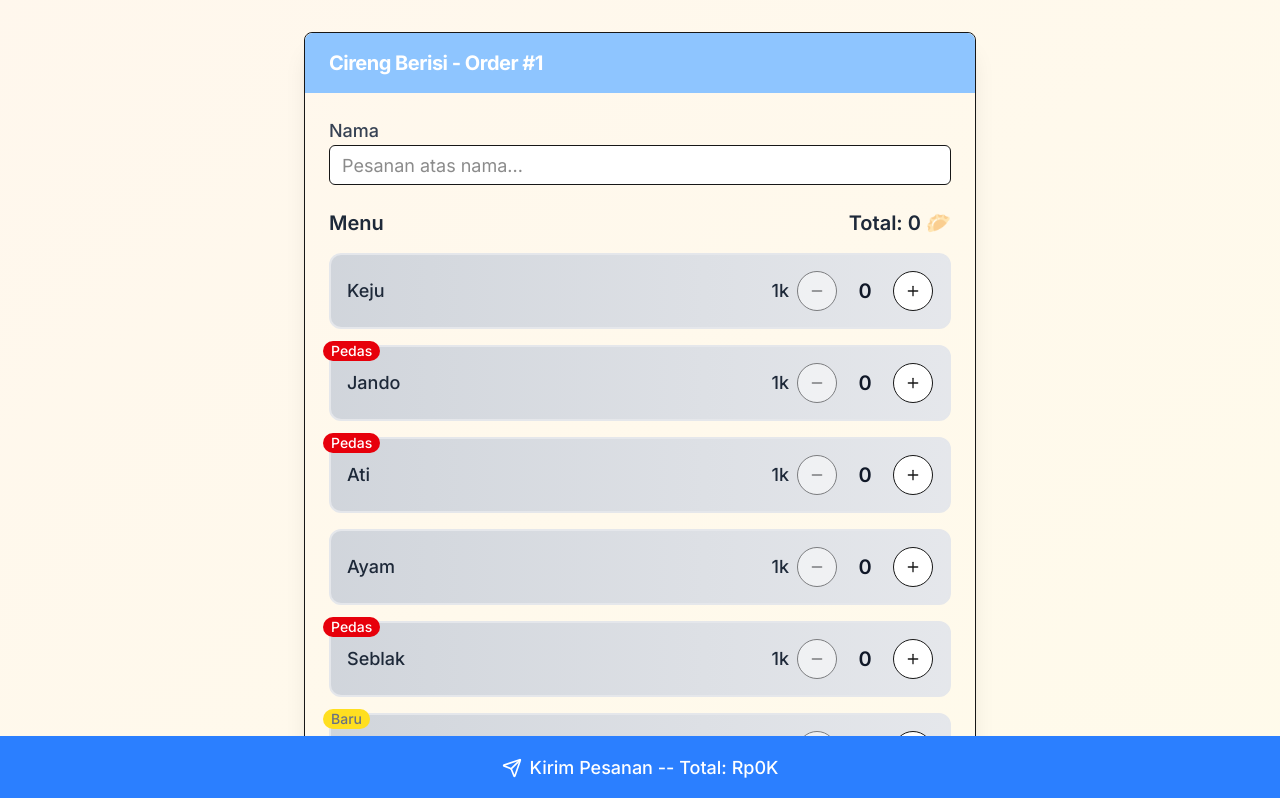
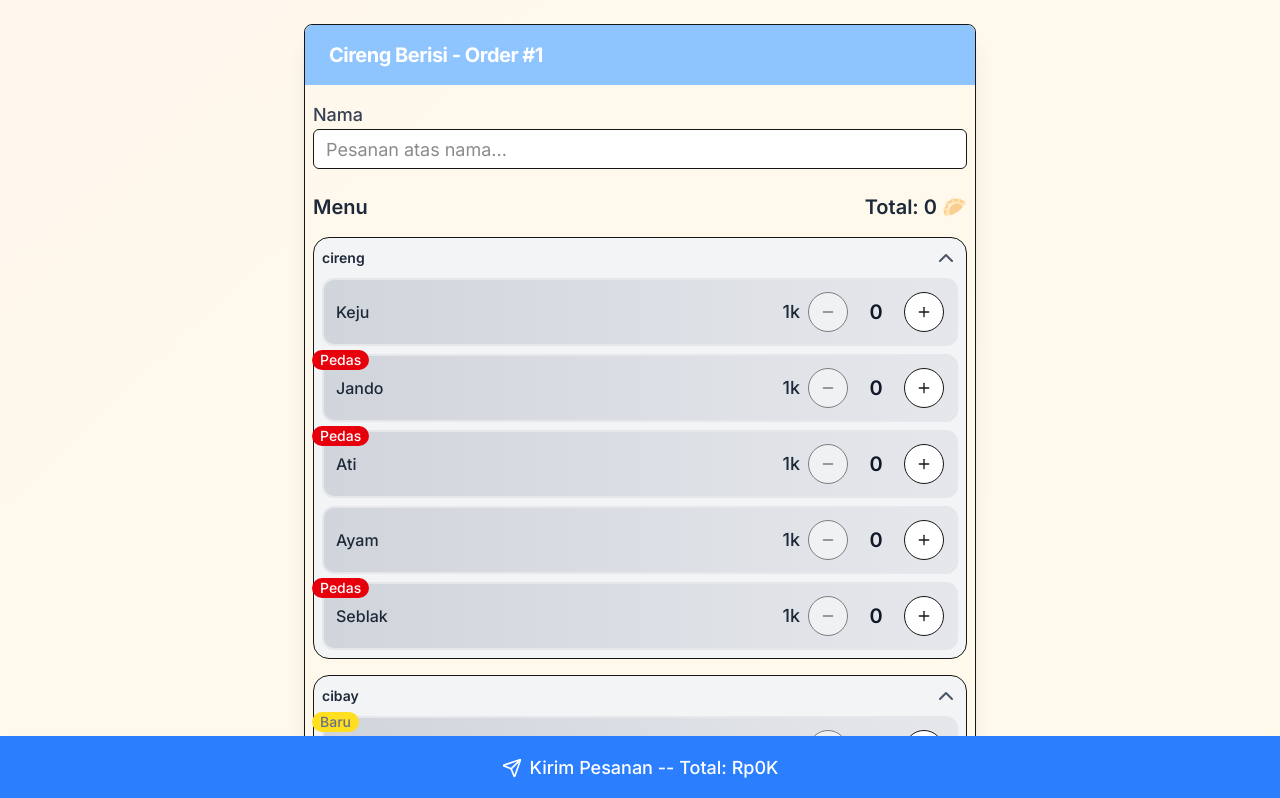
Before and after one commit to 18mson/cireng-berisi, a Next.js app: page / in a window 1280 px wide. Shown: the top 798 px of the page. Built offline with nearby package versions, Linux system fonts and the light colour scheme.

Commit message:
update menu

```diff
--- a/app/page.tsx
+++ b/app/page.tsx
@@ -4,15 +4,17 @@ import { useEffect, useRef, useState } from 'react';
 import { Button } from '@/components/button';
 import { Input } from '@/components/input';
 import { Card, CardContent, CardHeader, CardTitle } from '@/components/card';
-import { Minus, Plus, Send, PlusCircle } from 'lucide-react';
+import { Minus, Plus, Send, PlusCircle, ChevronUp } from 'lucide-react';
 import clsx from 'clsx';
 import toast, { Toaster } from 'react-hot-toast';
 
 interface MenuItem {
+  id: number;
   name: string;
   count: number;
   price: string;
   label?: string;
+  category: string;
 }
 
 interface Order {
@@ -25,7 +27,11 @@ interface Order {
 export default function Home() {
   const [isScrolling, setIsScrolling] = useState(false);
   const [isBottom, setIsBottom] = useState(false);
+  const [isCollapsed, setIsCollapsed] = useState<Record<string, boolean>>({});
+
   const timeoutRef = useRef<ReturnType<typeof setTimeout> | null>(null);
+
+  const categories = ['cireng', 'cibay', 'lainnya'];
 
   const [orders, setOrders] = useState<Order[]>(() => {
     if (typeof window === 'undefined') {
@@ -36,12 +42,14 @@ export default function Home() {
     const kuahKejuPrice = byParam === 'salma' ? '3k' : '5k';
 
     const initialItems = [
-      { name: 'Keju', count: 0, price: '1k', },
-      { name: 'Jando', count: 0, price: '1k', label:'Pedas' },
-      { name: 'Ati', count: 0, price: '1k', label:'Pedas' },
-      { name: 'Ayam', count: 0, price: '1k' },
-      { name: 'Seblak', count: 0, price: '1k', label:'Pedas' },
-      { name: 'Kuah Keju', count: 0, price: kuahKejuPrice, label: 'Baru' }
+      { id: 1, name: 'Keju', count: 0, price: '1k', category: 'cireng' },
+      { id: 2, name: 'Jando', count: 0, price: '1k', label:'Pedas', category: 'cireng' },
+      { id: 3, name: 'Ati', count: 0, price: '1k', label:'Pedas', category: 'cireng' },
+      { id: 4, name: 'Ayam', count: 0, price: '1k', category: 'cireng' },
+      { id: 5, name: 'Seblak', count: 0, price: '1k', label:'Pedas', category: 'cireng' },
+      { id: 6, name: 'cibay lumer', count: 0, price: '1k', label:'Baru', category: 'cibay' },
+      { id: 7, name: 'Cibay ayam', count: 0, price: '1k', label:'Baru', category: 'cibay' },
+      { id: 8, name: 'Kuah Keju', count: 0, price: kuahKejuPrice, label: 'Baru', category: 'lainnya' }
     ];
 
     return [{ id: 1, customerName: '', menuItems: initialItems }];
@@ -76,7 +84,7 @@ export default function Home() {
 
   const updateCount = (
     orderId: number,
-    itemIndex: number,
+    itemId: number,
     delta: number,
     e: React.MouseEvent
   ) => {
@@ -86,10 +94,12 @@ export default function Home() {
     setOrders(prevOrders =>
       prevOrders.map(order => {
         if (order.id !== orderId) return order;
+        console.log(orderId);
+
         return {
           ...order,
-          menuItems: order.menuItems.map((item, idx) =>
-            idx === itemIndex
+          menuItems: order.menuItems.map(item =>
+            item.id === itemId
               ? { ...item, count: Math.max(0, item.count + delta) }
               : item
           ),
@@ -113,12 +123,14 @@ export default function Home() {
     const kuahKejuPrice = byParam === 'salma' ? '3k' : '5k';
 
     const initialItems = [
-      { name: 'Keju', count: 0, price: '1k', },
-      { name: 'Jando', count: 0, price: '1k', label:'Pedas' },
-      { name: 'Ati', count: 0, price: '1k', label:'Pedas' },
-      { name: 'Ayam', count: 0, price: '1k' },
-      { name: 'Seblak', count: 0, price: '1k', label:'Pedas' },
-      { name: 'Kuah Keju', count: 0, price: kuahKejuPrice, label: 'Baru' }
+      { id: 1, name: 'Keju', count: 0, price: '1k', category: 'cireng' },
+      { id: 2, name: 'Jando', count: 0, price: '1k', label:'Pedas', category: 'cireng' },
+      { id: 3, name: 'Ati', count: 0, price: '1k', label:'Pedas', category: 'cireng' },
+      { id: 4, name: 'Ayam', count: 0, price: '1k', category: 'cireng' },
+      { id: 5, name: 'Seblak', count: 0, price: '1k', label:'Pedas', category: 'cireng' },
+      { id: 6, name: 'Cibay lumer', count: 0, price: '1k', label:'Baru', category: 'cibay' },
+      { id: 7, name: 'Cibay ayam', count: 0, price: '1k', label:'Baru', category: 'cibay' },
+      { id: 8, name: 'Kuah Keju', count: 0, price: kuahKejuPrice, label: 'Baru', category: 'lainnya' }
     ];
 
     setOrders(prev => [...prev, {
@@ -129,7 +141,7 @@ export default function Home() {
 
     // Scroll to bottom after new order is added
     setTimeout(() => {
-      window.scrollBy({ top: 300, behavior: 'smooth' });
+      window.scrollBy({ top: 500, behavior: 'smooth' });
     }, 100);
   };
 
@@ -213,7 +225,7 @@ export default function Home() {
                 .map(([name, count]) => `> ${name}: ${count}`)
                 .join('\n')}\n`
             : '') +
-          `*Total Semua:* *${grandTotalItems} cireng* 🥟` +
+          `*Total Semua:* *${grandTotalItems}* 🥟 ` +
           (totalKuah > 0 ? `\n*Kuah Keju:* *${totalKuah} cup* 🍽` : '')
         : '';
 
@@ -223,8 +235,54 @@ export default function Home() {
     window.open(whatsappUrl, '_blank');
   };
 
+  const renderItems = (item: MenuItem, orderIndex: number) => (
+    <div
+      key={item.name}
+      className={clsx('flex items-center justify-between p-3 border-2 border-gray-200 rounded-xl hover:border-orange-300 transition-colors duration-600',
+        {'bg-linear-to-r from-gray-300 to-gray-200' : item.count === 0,
+          'bg-linear-to-l from-yellow-400 to-yellow-200': item.count > 0
+        }
+      )}
+    >
+      {item.label && (
+        <span className={clsx("absolute mb-14 -ml-6 font-medium text-sm px-2 rounded-full", {
+          'text-white bg-red-600': item.label === 'Pedas',
+          'text-gray-500 bg-yellow-300': item.label !== 'Pedas'
+        })}>
+          {item.label}
+        </span>
+      )}
+      <span className="font-medium text-gray-800 flex-1">{item.name}</span>
+      <span className="text-lg font-medium text-gray-800 flex-1 text-right pr-2">{item.price}</span>
+      <div className="flex items-center gap-3 group">
+        <Button
+          variant="outline"
+          size="icon"
+          onClick={(e) => updateCount(orders[orderIndex].id, item.id, -1, e)}
+          disabled={item.count === 0}
+          className="h-10 w-10 rounded-full active:scale-80 transition-transform duration-150"
+          type="button"
+        >
+          <Minus className="h-4 w-4" />
+        </Button>
+        <span className="text-xl font-semibold min-w-8 text-center text-gray-900 group-active:animate-ping">
+          {item.count}
+        </span>
+        <Button
+          variant="outline"
+          size="icon"
+          onClick={(e) => updateCount(orders[orderIndex].id, item.id, 1, e)}
+          className="h-10 w-10 rounded-full active:scale-80 transition-transform duration-150"
+          type="button"
+        >
+          <Plus className="h-4 w-4" />
+        </Button>
+      </div>
+    </div>
+  );
+
   return (
-    <div className="min-h-screen bg-linear-to-br from-orange-50 to-amber-50 py-8 px-4">
+    <div className="min-h-screen bg-linear-to-br from-orange-50 to-amber-50 py-6 md:px-4 px-2">
       <Toaster position="top-center" reverseOrder={false} />
       <div className="max-w-2xl mx-auto space-y-6">
         {orders.map((order, orderIndex) => {
@@ -250,7 +308,7 @@ export default function Home() {
                   </div>
                 </CardTitle>
               </CardHeader>
-              <CardContent className="p-6 space-y-6">
+              <CardContent className="p-2 py-4 space-y-6">
                 <div className="space-y-2">
                   <label htmlFor={`name-${order.id}`} className="text-lg font-medium text-gray-700">
                     Nama
@@ -271,51 +329,43 @@ export default function Home() {
                       Total: {totalItems} 🥟
                     </h3>
                   </div>
-                  {order.menuItems.map((item, index) => (
-                    <div
-                      key={item.name}
-                      className={clsx('flex items-center justify-between p-4 border-2 border-gray-200 rounded-xl hover:border-orange-300 transition-colors duration-600',
-                        {'bg-linear-to-r from-gray-300 to-gray-200' : item.count === 0,
-                          'bg-linear-to-l from-yellow-400 to-yellow-200': item.count > 0
-                        }
-                      )}
-                    >
-                      {item.label && (
-                        <span className={clsx("absolute mb-16 -ml-6 font-medium text-sm px-2 rounded-full", {
-                          'text-white bg-red-600': item.label === 'Pedas',
-                          'text-gray-500 bg-yellow-300': item.label !== 'Pedas'
-                        })}>
-                          {item.label}
-                        </span>
-                      )}
-                      <span className="text-lg font-medium text-gray-800 flex-1">{item.name}</span>
-                      <span className="text-lg font-medium text-gray-800 flex-1 text-right pr-2">{item.price}</span>
-                      <div className="flex items-center gap-3 group">
-                        <Button
-                          variant="outline"
-                          size="icon"
-                          onClick={(e) => updateCount(order.id, index, -1, e)}
-                          disabled={item.count === 0}
-                          className="h-10 w-10 rounded-full active:scale-80 transition-transform duration-150"
-                          type="button"
+                  {categories.map((category) => {
+                    const categoryCollapsed = isCollapsed[category] ?? false;
+                    return (
+                      <div className="bg-gray-100 rounded-2xl pb-2 border hover:bg-gray-200" key={category}>
+                        <div
+                          className="flex justify-between items-center cursor-pointer rounded-2xl p-2 py-2"
+                          onClick={() =>
+                            setIsCollapsed((prev) => ({
+                              ...prev,
+                              [category]: !categoryCollapsed,
+                            }))
+                          }
                         >
-                          <Minus className="h-4 w-4" />
-                        </Button>
-                        <span className="text-xl font-semibold min-w-8 text-center text-gray-900 group-active:animate-ping">
-                          {item.count}
-                        </span>
-                        <Button
-                          variant="outline"
-                          size="icon"
-                          onClick={(e) => updateCount(order.id, index, 1, e)}
-                          className="h-10 w-10 rounded-full active:scale-80 transition-transform duration-150"
-                          type="button"
+                          <h3 className="text-sm font-semibold text-gray-800 text-uppercase">
+                            {category}
+                          </h3>
+                          <ChevronUp
+                            className={clsx(
+                              'h-6 w-6 text-gray-600 transition-transform duration-300',
+                              { 'rotate-180': categoryCollapsed }
+                            )}
+                          />
+                        </div>
+                        <div
+                          className={clsx(
+                            'space-y-2 px-2 overflow-hidden transition-all duration-300 ease-in-out',
+                            categoryCollapsed ? 'max-h-0 opacity-0' : 'max-h-[500px] opacity-100'
+                          )}
                         >
-                          <Plus className="h-4 w-4" />
-                        </Button>
+                          {order.menuItems.filter(item => item.category === category).map((item) => (
+                            renderItems(item, orderIndex)
+                          ))}
+                        </div>
                       </div>
-                    </div>
-                  ))}
+                    );
+                  })}
+
                   <div className="flex items-center justify-center mt-4">
                     <div
                       className={clsx(
```
